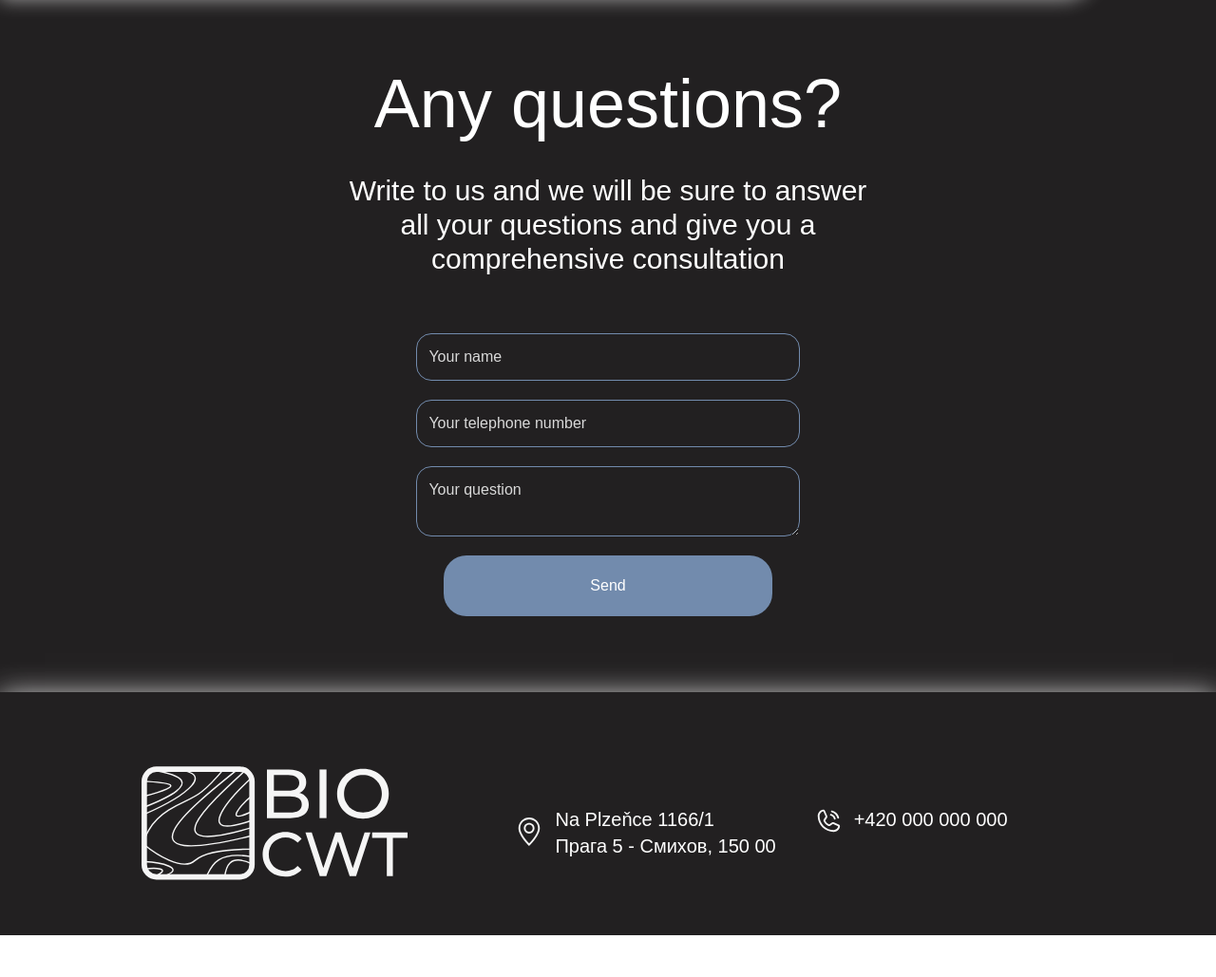
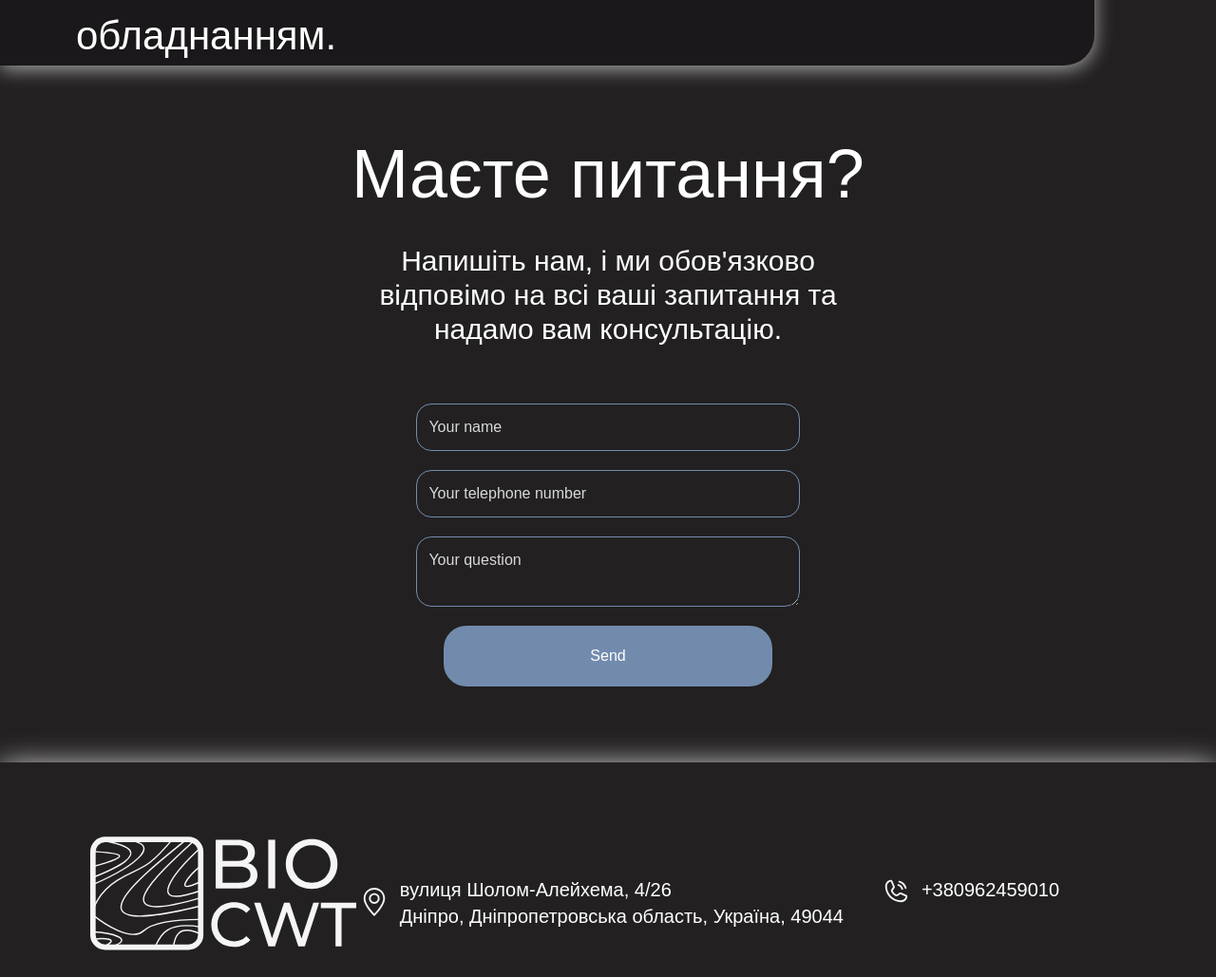
Before and after one commit to DrimTimPJ/wood_selling_pj, a Next.js app in the folder frontend/: page / in a window 1280 px wide. Shown: the part 1577-2606 px from the top of the page at 95% size. Before the commit the page ends 2562 px from the top, so only its background shows below. Built offline with nearby package versions, Linux system fonts and the light colour scheme; no server answers.

Commit message:
translated text into Ukrainian

```diff
--- a/frontend/src/sections/aboutSection/AboutSection.tsx
+++ b/frontend/src/sections/aboutSection/AboutSection.tsx
@@ -9,10 +9,9 @@ export default function AboutSection() {
             <div className="w-[100%]">
               <div className="text-[64px] lg:text-[72px]">About us</div>
               <div className="w-[80%] mt-5 text-[14px] md:text-[24px] lg:text-[30px] xl:text-[42px]">
-                <strong>BIO CWT</strong> - we manufacture solid wood products
-                according to individual drawings. We make chairs, armchairs,
-                wardrobes, beds and much more in our own workshop, equipped with
-                all the necessary industrial equipment.
+                <strong>BIO CWT</strong> - Ми виготовляємо вироби з масиву дерева
+                за індивідуальними кресленнями. Ми виготовляємо стільці, крісла, шафи, ліжка та багато іншого у власній майстерні,
+                оснащеній усім необхідним промисловим обладнанням.
               </div>
             </div>
             <div className="md:w-[80%] mt-15 xl:h-[750px]">
--- a/frontend/src/sections/askQuestionSection/AskQuestionSection.tsx
+++ b/frontend/src/sections/askQuestionSection/AskQuestionSection.tsx
@@ -5,11 +5,10 @@ export default function AskQuestionSection() {
     <div className="bg-[#222021] text-white pb-20 pt-5">
       <div className="w-[90%] m-0 m-auto md:text-center">
         <div className="text-[36px] md:text-[48px] lg:text-[72px]">
-          Any questions?
+          Маєте питання?
         </div>
         <div className="pt-5 w-[80%] text-[12px] md:m-0 md:m-auto md:text-[16px] lg:text-3xl lg:w-[50%]">
-          Write to us and we will be sure to answer all your questions and give
-          you a comprehensive consultation
+          Напишіть нам, і ми обов'язково відповімо на всі ваші запитання та надамо вам консультацію.
         </div>
         <div className="pt-10">
           <QuestionForm />
--- a/frontend/src/sections/contactSection/ContactSection.tsx
+++ b/frontend/src/sections/contactSection/ContactSection.tsx
@@ -22,7 +22,7 @@ export default function ContactSection() {
                   alt="phone"
                 />
               </div>
-              <div className="pl-5">+420 000 000 000</div>
+              <div className="pl-5">+380962459010</div>
             </div>
 
             <div className="flex mt-10">
@@ -35,8 +35,8 @@ export default function ContactSection() {
                 />
               </div>
               <div className="pl-5">
-                Na Plzeňce 1166/0 <br />
-                150 00
+                вулиця Шолом-Алейхема, 4/26 <br />
+                49044
               </div>
             </div>
           </div>
--- a/frontend/src/sections/footer/Footer.tsx
+++ b/frontend/src/sections/footer/Footer.tsx
@@ -25,8 +25,8 @@ export default function Footer() {
               />
             </div>
             <div>
-              Na Plzeňce 1166/1 <br />
-              Прага 5 - Смихов, 150 00
+              вулиця Шолом-Алейхема, 4/26 <br />
+              Дніпро, Дніпропетровська область, Україна, 49044
             </div>
           </div>
           <div className="flex mt-5 lg:pl-10">
@@ -39,7 +39,7 @@ export default function Footer() {
                 alt=""
               />
             </div>
-            <div>+420 000 000 000</div>
+            <div>+380962459010</div>
           </div>
         </div>
       </div>
--- a/frontend/src/sections/ourWorkSection/OurWorkSection.tsx
+++ b/frontend/src/sections/ourWorkSection/OurWorkSection.tsx
@@ -31,7 +31,7 @@ export default function OurWorkSection() {
           {isShow && <CreateOurWorkForm setFunc={setIsShow} />}
         </div>
         <div className="w-[80%] lg:w-[60%] m-auto m-0">
-          <div className="pb-10 md:text-center">Our work</div>
+          <div className="pb-10 md:text-center">Наша робота:</div>
           <div>
             <SimpleSlider Component={OurWork} values={data} />
           </div>
--- a/frontend/src/sections/priceListSection/priceListSection.tsx
+++ b/frontend/src/sections/priceListSection/priceListSection.tsx
@@ -6,7 +6,7 @@ import mockData from "@/entities/priceGrid/mockData";
         <div className="bg-[#222021]">
           <div className="w-[90%] md:w-[80%] lg:w-[60%] xl:w-[50%] m-0 m-auto text-white text-[12px] pt-10 pb-10">
             <div className="text-[36px] pb-5 md:text-[48px] lg:-[72px]">
-              <strong>Price list</strong>
+              <strong>Ціни:</strong>
             </div>
             <div className="grid grid-cols-7 gap-2 overflow-y-scroll h-[350px] w-[100%] m-0 m-auto text-center border border-white rounded-xl p-3">
               {Object.keys(mockData[0]).map((item: string, index) => (
@@ -33,5 +33,5 @@ import mockData from "@/entities/priceGrid/mockData";
         </div>
       );
     }
-    return <div>Looks like here`s no price lists</div>;
+    return <div>Немає цін</div>;
   }
--- a/frontend/src/sections/woodWeUseSection/WoodWeUseSection.tsx
+++ b/frontend/src/sections/woodWeUseSection/WoodWeUseSection.tsx
@@ -27,7 +27,7 @@ export default function WoodWeUseSection() {
         {isShow && <CreateWoodForm setFunc={setIsShow} />}
         <div className="w-[90%] m-0 m-auto">
           <div className="text-[32px] m-0 m-auto w-[80%] md:w-[70%] md:text-center md:text-[64px] lg:text-[90px] lg:w-[40%] ">
-            The wood we work with
+            Дерево з яким ми працюємо
           </div>
           <div className="overflow-x-scroll custom-scrollbar overflow-visible flex justify-evenly pb-10 mt-10 lg:mt-20 w-[60%] m-0 m-auto">
             {data.map((item, index) => (
```
